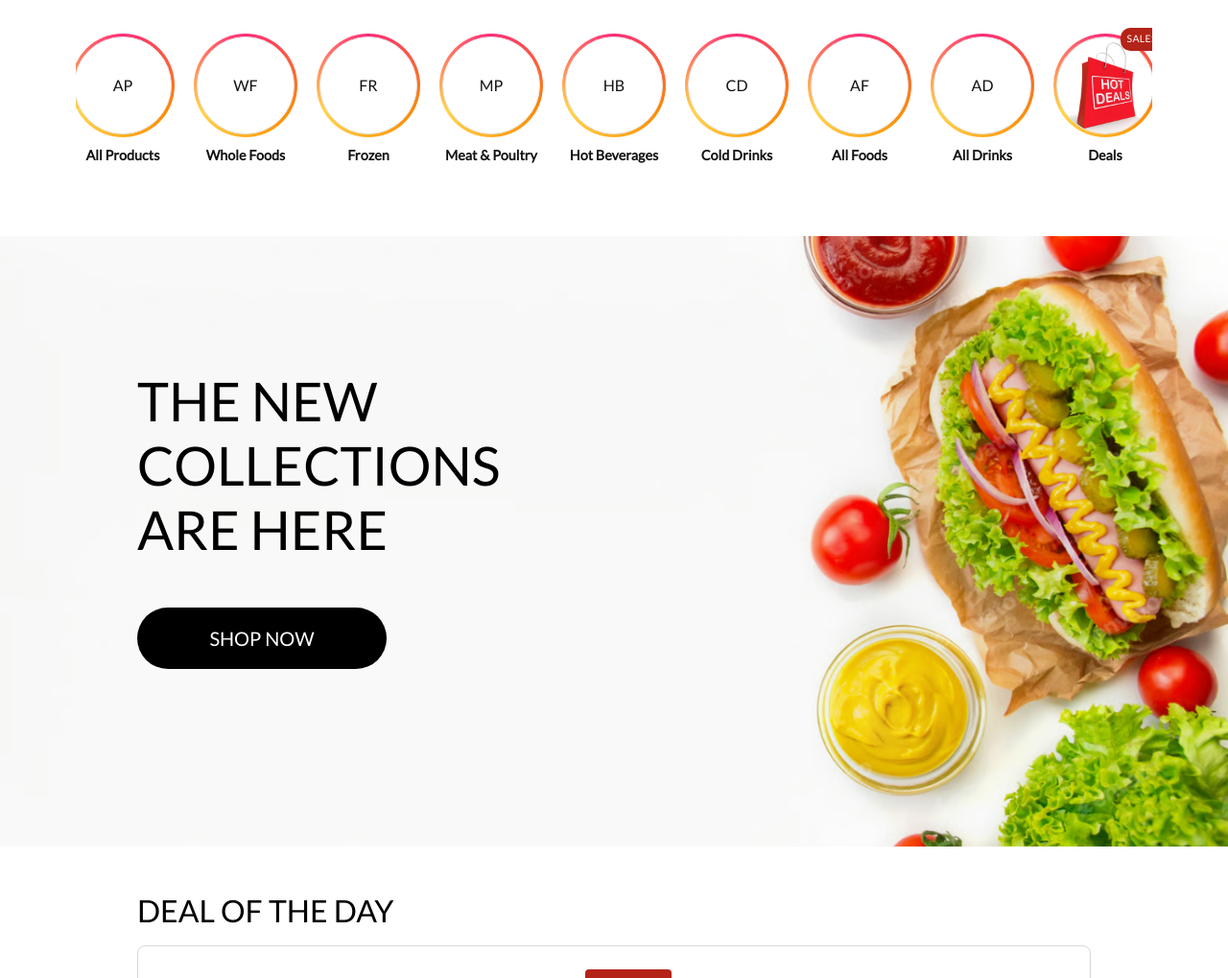
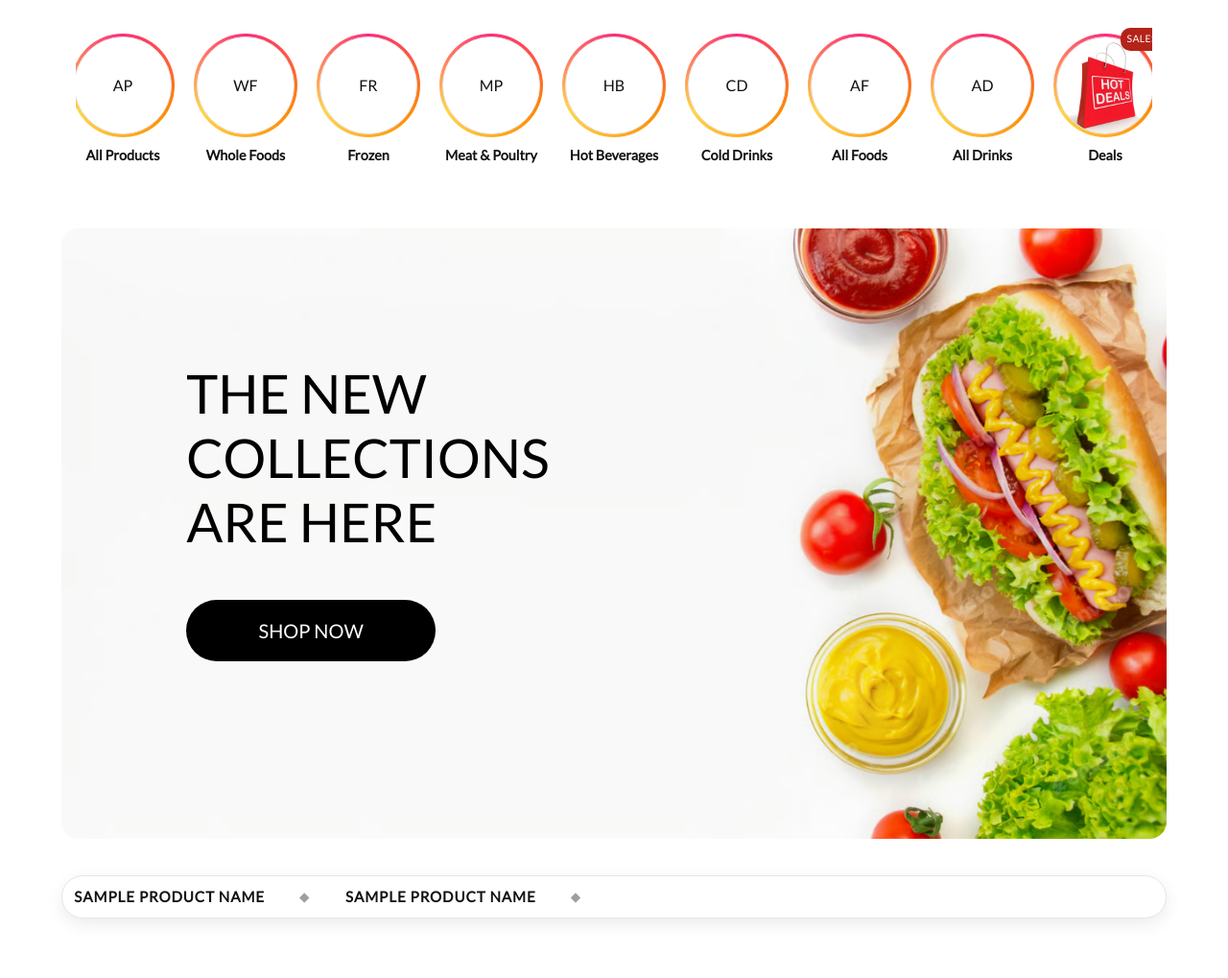
Before and after one commit to RobertJLewis/project_four, a Django app: template home/templates/home/index.html in a window 1280 px wide. Shown: the part 121-1140 px from the top of the page at 96% size. Run offline with Django 4.2, Linux system fonts and the light colour scheme; data comes from the database, SQL or seed files in the repository; tables that the repository leaves empty hold one stand-in row (values such as "Sample post"); the template is opened without the code that fills it: values that come from a table or form of the project are taken from there, most other values are stand-ins (such as "Sample title", 1, 10 or a date in 2020); grey boxes marked "Sample" are stand-in pictures; some libraries are stand-ins or nearby versions.

Commit message:
Add product name ticker and refine home hero layout
- Add auto-scrolling product name carousel under hero
- Adjust hero image to 90% width with rounded corners
- Tune ticker spacing, separators, and speed
- Update home view to supply product names

```diff
--- a/home/templates/home/index.html
+++ b/home/templates/home/index.html
@@ -10,14 +10,65 @@
         }
 
         .home-hero {
+            padding: 12px 0 8px;
+        }
+
+        .home-hero-card {
             background: url("{% static 'images/homepage_background_cropped.jpg' %}") no-repeat center center;
             background-size: cover;
             min-height: calc(100vh - 164px);
+            width: 90%;
+            margin: 0 auto;
+            border-radius: 18px;
+            display: flex;
+            align-items: center;
         }
 
         @media (max-width: 991px) {
-            .home-hero {
+            .home-hero-card {
                 min-height: calc(100vh - 116px);
+            }
+        }
+
+        .product-ticker {
+            width: 90%;
+            margin: 30px auto;
+            overflow: hidden;
+            border-radius: 999px;
+            background: #fff;
+            border: 1px solid #e6e6e6;
+            box-shadow: 0 6px 18px rgba(0, 0, 0, 0.08);
+        }
+
+        .ticker-track {
+            display: inline-flex;
+            align-items: center;
+            gap: 36px;
+            padding: 10px 16px;
+            white-space: nowrap;
+            animation: ticker-scroll 506s linear infinite;
+        }
+
+        .ticker-item {
+            font-size: 0.95rem;
+            font-weight: 600;
+            color: #111;
+            text-transform: uppercase;
+            letter-spacing: 0.06em;
+        }
+
+        .ticker-sep {
+            font-size: 0.85rem;
+            color: #9aa0a6;
+            letter-spacing: 0.1em;
+        }
+
+        @keyframes ticker-scroll {
+            from {
+                transform: translateX(0);
+            }
+            to {
+                transform: translateX(-50%);
             }
         }
 
@@ -99,7 +150,7 @@
         }
 
         .category-tiles {
-            padding: 14px 0 52px;
+            padding: 14px 0 32px;
         }
 
         .category-hero {
@@ -115,18 +166,18 @@
         }
 
         .category-hero.full-bleed .container {
-            max-width: none;
+            max-width: 90%;
             padding-left: 0;
             padding-right: 0;
         }
 
         .category-hero img {
-            width: 100vw;
+            width: 100%;
             height: 50vh;
             display: block;
-            border-radius: 0;
+            border-radius: 18px;
             object-fit: cover;
-            margin-left: calc(50% - 50vw);
+            margin: 0 auto;
         }
 
         .category-grid {
@@ -506,7 +557,8 @@
         </div>
     </section>
 
-    <section class="home-hero d-flex align-items-center">
+    <section class="home-hero">
+        <div class="home-hero-card">
             <div class="container">
                 <div class="row">
                     <div class="col-7 col-md-6">
@@ -521,7 +573,23 @@
                     </div>
                 </div>
             </div>
+        </div>
     </section>
+
+    {% if product_names %}
+    <section class="product-ticker" aria-label="Product name ticker">
+        <div class="ticker-track">
+            {% for name in product_names %}
+                <span class="ticker-item">{{ name }}</span>
+                <span class="ticker-sep" aria-hidden="true">◆</span>
+            {% endfor %}
+            {% for name in product_names %}
+                <span class="ticker-item" aria-hidden="true">{{ name }}</span>
+                <span class="ticker-sep" aria-hidden="true">◆</span>
+            {% endfor %}
+        </div>
+    </section>
+    {% endif %}
 
     {% if deal_product %}
     <section class="deal-section">
--- a/home/views.py
+++ b/home/views.py
@@ -11,6 +11,9 @@ def index(request):
     featured_products = (
         Product.objects.order_by('?')
         .prefetch_related('offers')[:12]
+    )
+    product_names = list(
+        Product.objects.values_list('name', flat=True).order_by('name')
     )
     category_slugs = [
         'whole_foods',
@@ -44,6 +47,7 @@ def index(request):
         'category_story_products': category_story_products,
         'deal_story_product': deal_story_products.first(),
         'deals_products': deals_products,
+        'product_names': product_names,
     }
 
     return render(request, 'home/index.html', context)
```
Lines whose indentation alone changed are shown as unchanged.
